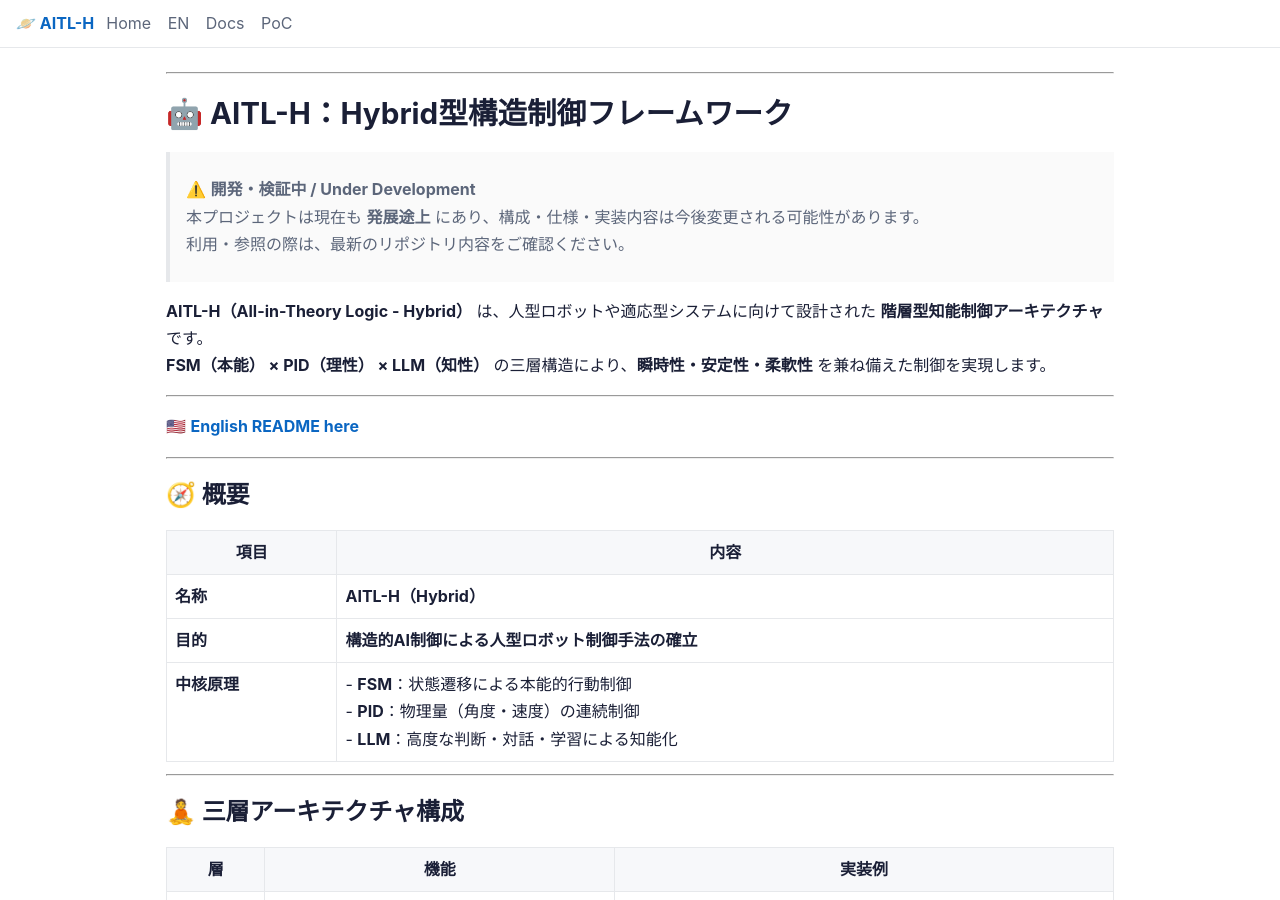
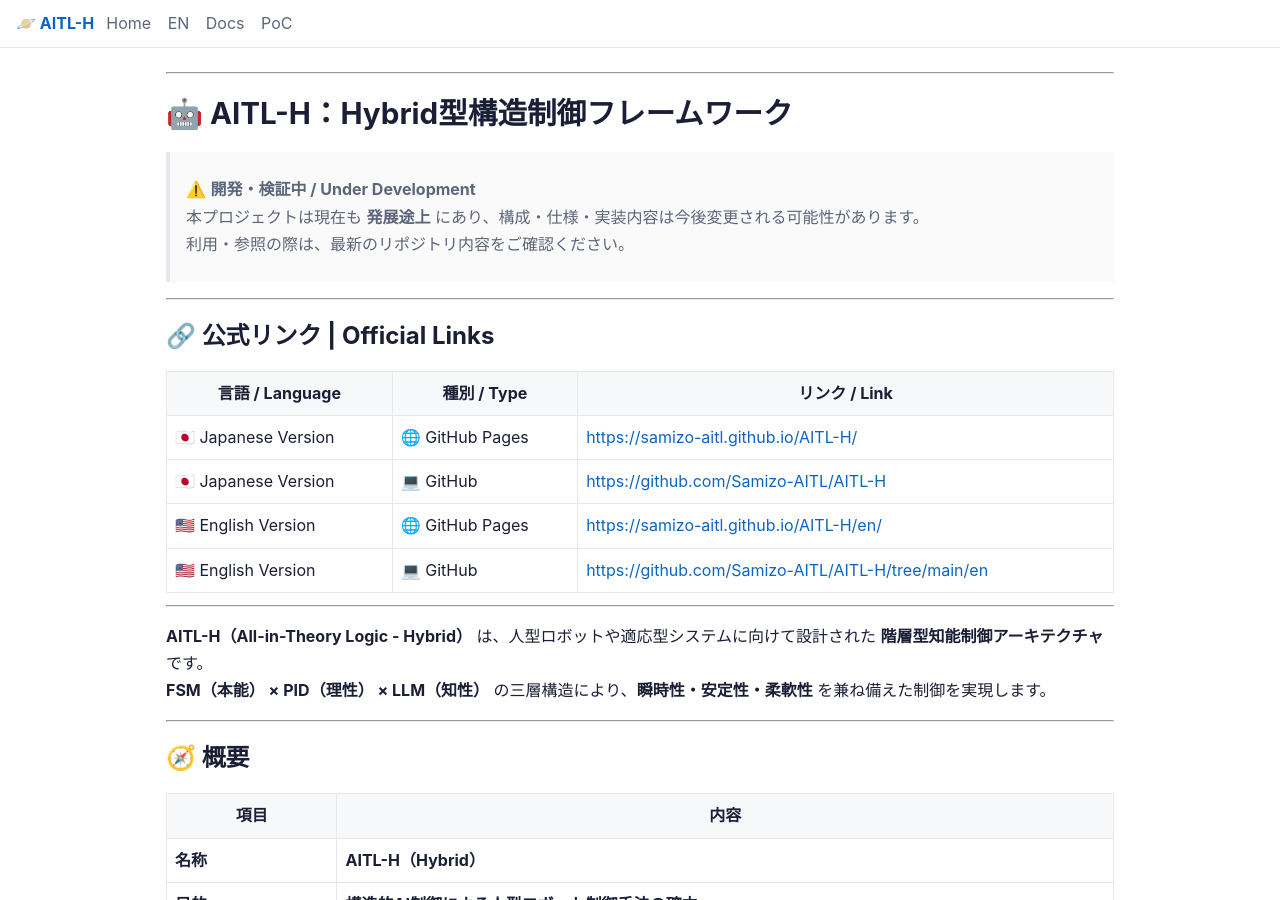
Before and after one commit to Samizo-AITL/AITL-H, a Jekyll site: the page built from index.md, in a window 1280 px wide and 900 px high. Built offline with Jekyll 4.4.1, drawn with Linux system fonts in a browser that asks for light colours.

Commit message:
Update index.md

```diff
--- a/index.md
+++ b/index.md
@@ -11,12 +11,21 @@
 > 本プロジェクトは現在も **発展途上** にあり、構成・仕様・実装内容は今後変更される可能性があります。
 > 利用・参照の際は、最新のリポジトリ内容をご確認ください。
 
-**AITL-H（All-in-Theory Logic - Hybrid）** は、人型ロボットや適応型システムに向けて設計された **階層型知能制御アーキテクチャ** です。
-**FSM（本能） × PID（理性） × LLM（知性）** の三層構造により、**瞬時性・安定性・柔軟性** を兼ね備えた制御を実現します。
+---
+
+## 🔗 **公式リンク | Official Links**
+
+| 言語 / Language | 種別 / Type | リンク / Link |
+|------|------|--------|
+| 🇯🇵 Japanese Version | 🌐 GitHub Pages | [https://samizo-aitl.github.io/AITL-H/](https://samizo-aitl.github.io/AITL-H/) |
+| 🇯🇵 Japanese Version | 💻 GitHub | [https://github.com/Samizo-AITL/AITL-H](https://github.com/Samizo-AITL/AITL-H) |
+| 🇺🇸 English Version | 🌐 GitHub Pages | [https://samizo-aitl.github.io/AITL-H/en/](https://samizo-aitl.github.io/AITL-H/en/) |
+| 🇺🇸 English Version | 💻 GitHub | [https://github.com/Samizo-AITL/AITL-H/tree/main/en](https://github.com/Samizo-AITL/AITL-H/tree/main/en) |
 
 ---
 
-🇺🇸 [**English README here**](./en/README.md)
+**AITL-H（All-in-Theory Logic - Hybrid）** は、人型ロボットや適応型システムに向けて設計された **階層型知能制御アーキテクチャ** です。
+**FSM（本能） × PID（理性） × LLM（知性）** の三層構造により、**瞬時性・安定性・柔軟性** を兼ね備えた制御を実現します。
 
 ---
 
```
